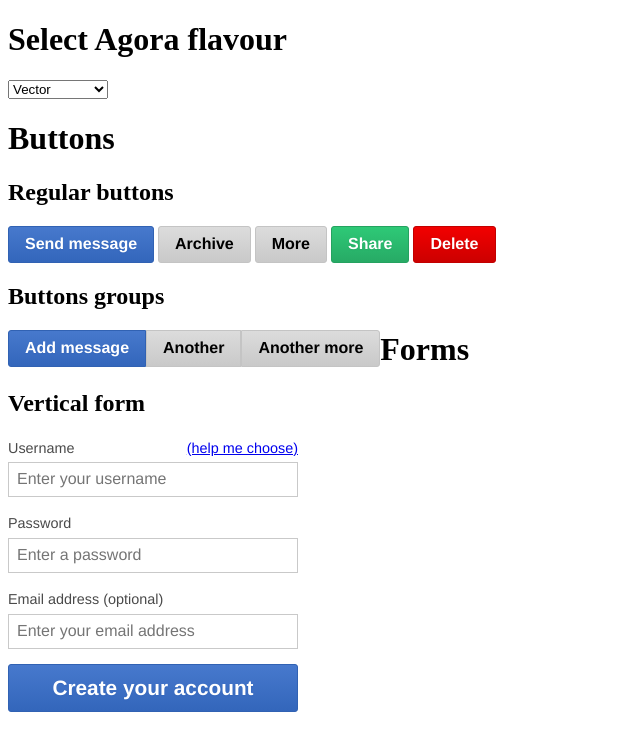
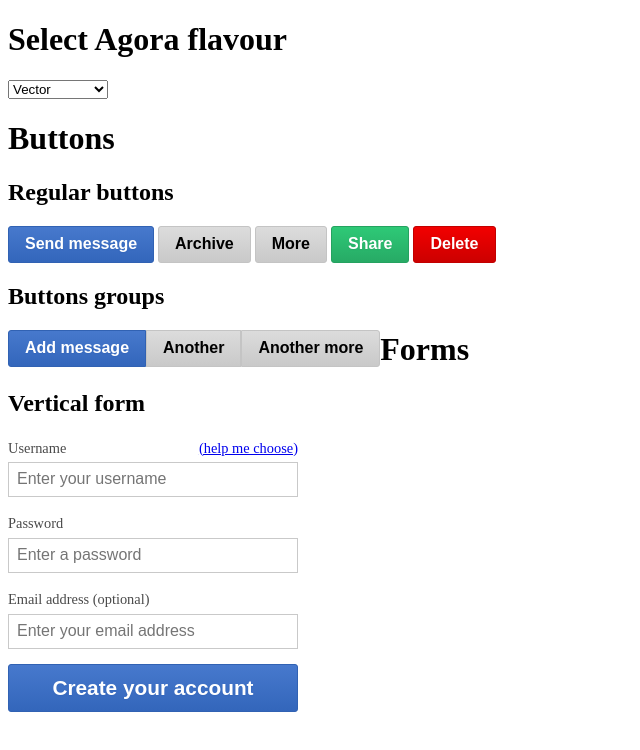
Before and after one commit to pauginer/agora, a plain HTML site: page index.html in a window 1280 px wide. Shown: the whole page, without its empty margins (0-640 px from the left). Drawn offline with Linux system fonts and the light colour scheme.

Commit message:
Updated (font stack)

```diff
--- a/src/scss/mixins/_type.scss
+++ b/src/scss/mixins/_type.scss
@@ -1,6 +1,5 @@
 @mixin vector-type {
     font: {
-        family: $baseFontFamily;
         size: $baseFontSize;
     }
     line-height: $baseLineHeight;
--- a/src/scss/settings/_typography.scss
+++ b/src/scss/settings/_typography.scss
@@ -1,5 +1,4 @@
 $baseFontSize: 1em;
-$baseFontFamily: "Helvetica Neue", "Helvetica", "Arial", sans-serif;
 $baseLineHeight: 1.4 * $baseFontSize;
 $baseFontColor: $agoraTextColor;
 
```
Also changed, not shown: mediawiki.ui.experimental.css, mediawiki.ui.vector.css.
